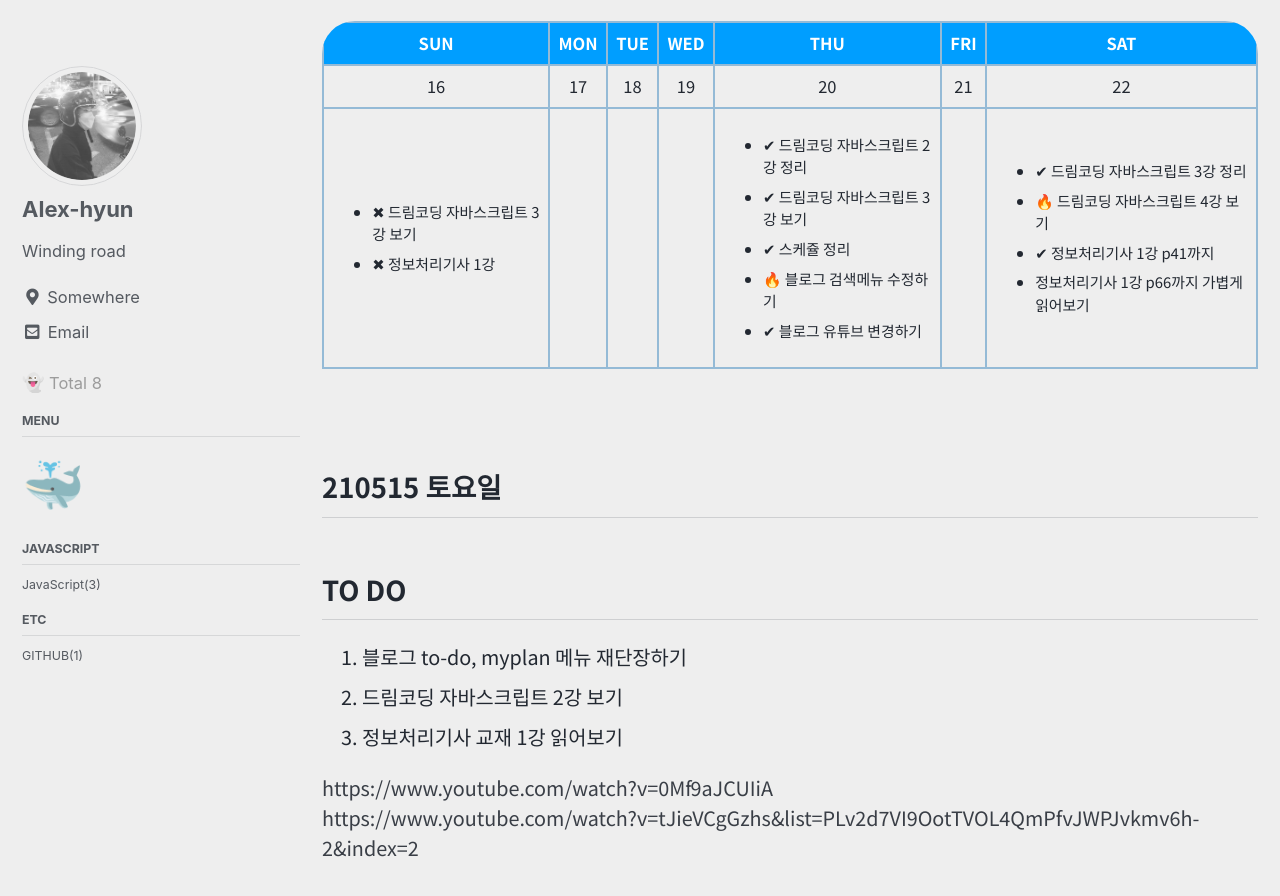
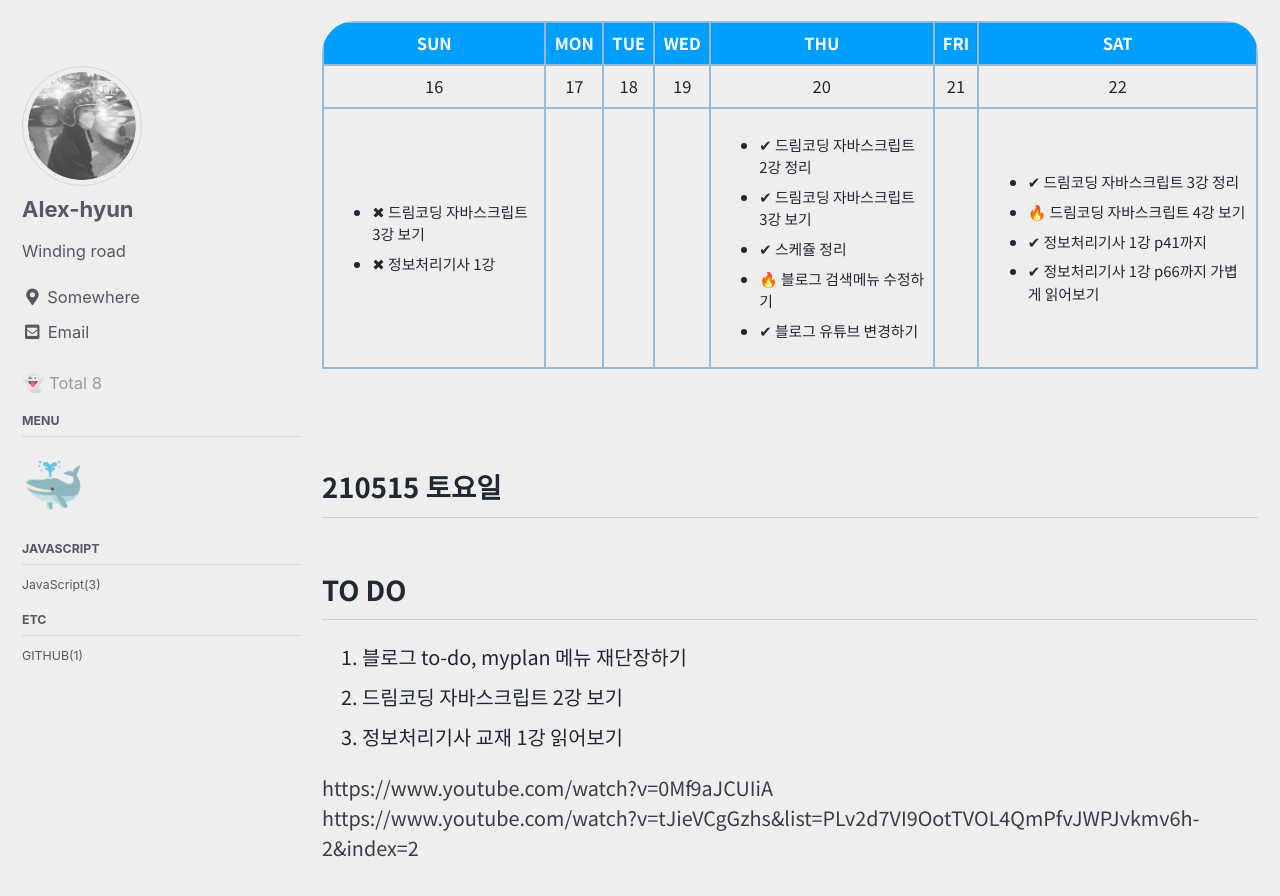
Before and after one commit to h-alex2/h-alex2.github.io, a Jekyll site: the page built from _posts/planner/2021-05-16-2105-4rd-week.md, in a window 1280 px wide and 900 px high, scrolled down 308 px. Shown: the top 896 px of the window. Built offline with Jekyll 4.4.1, drawn with Linux system fonts in a browser that asks for light colours; cached includes are drawn as plain includes.

```diff
--- a/_posts/planner/2021-05-16-2105-4rd-week.md
+++ b/_posts/planner/2021-05-16-2105-4rd-week.md
@@ -64,7 +64,7 @@ date: 2021-05-16
                 <li> ✔ 드림코딩 자바스크립트 3강 정리 </li>
                 <li> 🔥 드림코딩 자바스크립트 4강 보기</li>
                 <li> ✔ 정보처리기사 1강 p41까지</li>
-                <li> 정보처리기사 1강 p66까지 가볍게 읽어보기</li>
+                <li> ✔ 정보처리기사 1강 p66까지 가볍게 읽어보기</li>
               </ul>
             </td>
           </tr>
```
